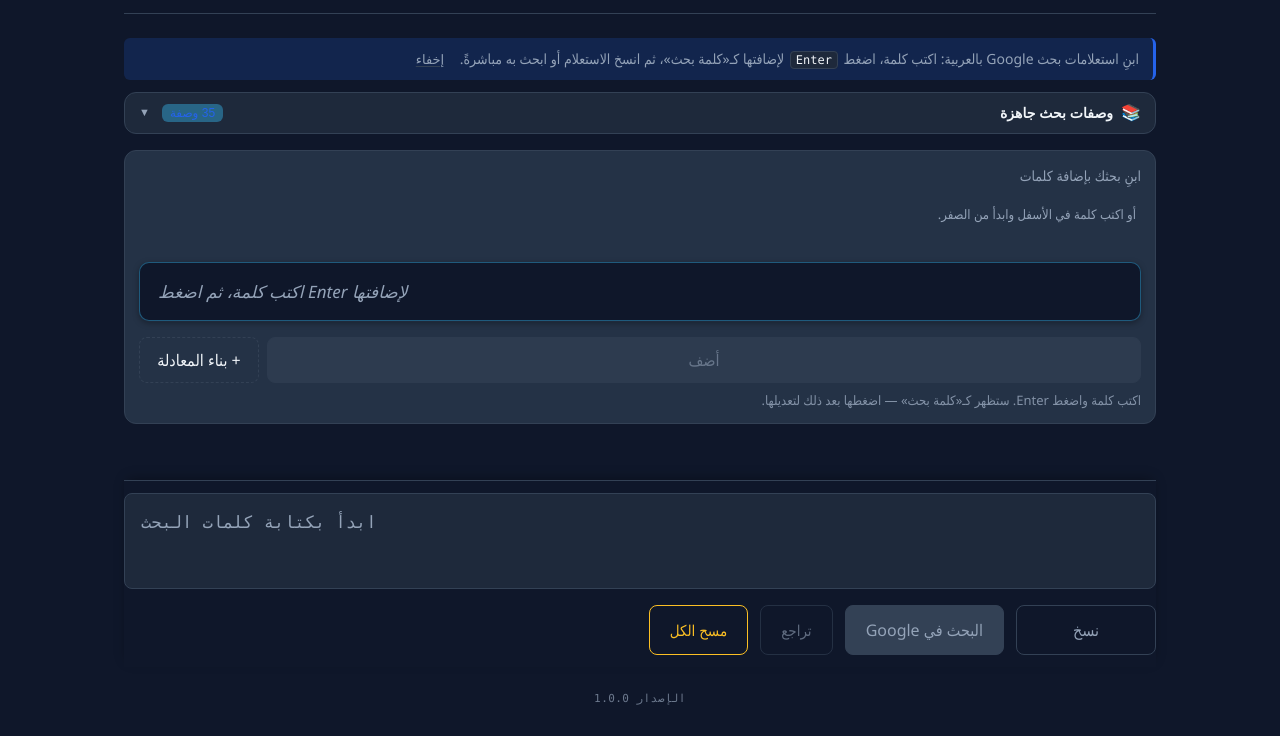
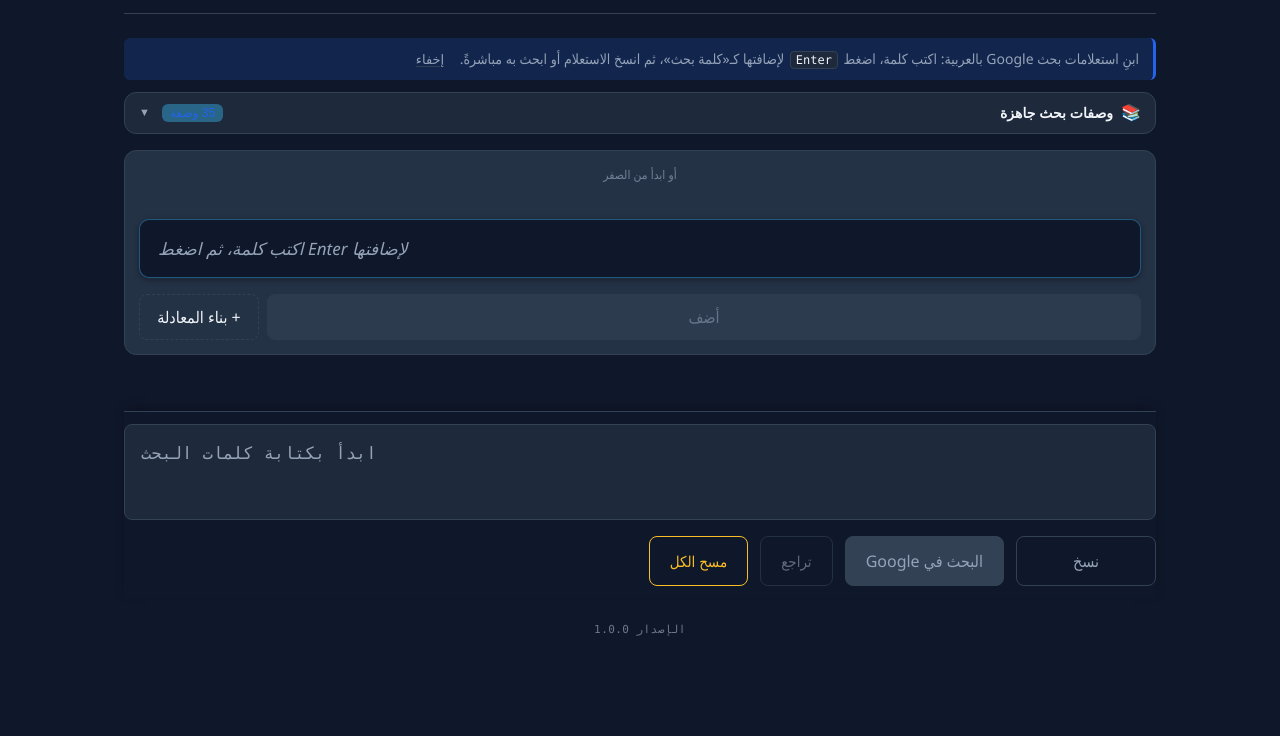
Before and after one commit to bhngyn/search-maker, a website built with Vite: page src/index.html in a window 1280 px wide. Shown: the part 111-847 px from the top of the page. After the commit the page ends 800 px from the top, so only its background shows below. Built offline with nearby package versions, Linux system fonts and the light colour scheme.

Commit message:
feat(chip-section): hide chip-section heading and composer hint visually
Promote the chip area as the visual anchor of the panel by visually
hiding the section h2 and composer-hint paragraph. Both stay in the DOM
for aria-labelledby / aria-describedby so screen readers still pick them
up. Tighten chip-area min-height to 44px to match the new compact look,
and refit the empty-state hint copy + styling.

```diff
--- a/src/i18n/messages.js
+++ b/src/i18n/messages.js
@@ -331,7 +331,7 @@ export const MESSAGES = {
   'ui.chipArea.orGroupAddTitle':   { ar: 'إضافة بديل آخر بـ "أو"',           en: 'Add another OR alternative' },
   'ui.chipArea.andSeam':           { ar: 'و',                                en: 'and' },
   'ui.chipArea.emptyHeading':      { ar: 'ابدأ من قالب جاهز:',              en: 'Start from a template:' },
-  'ui.chipArea.emptyHint':         { ar: 'أو اكتب كلمة في الأسفل وابدأ من الصفر.', en: 'Or type a term below to start from scratch.' },
+  'ui.chipArea.emptyHint':         { ar: 'أو ابدأ من الصفر',                  en: 'or start from scratch' },
   'ui.chipArea.emptyAdvancedFallback':{
     ar: 'لم تُضف أي كلمات بعد. اكتب كلمة في الأسفل واضغط Enter.',
     en: 'No terms yet. Type one below and press Enter.',
--- a/src/styles/chips.css
+++ b/src/styles/chips.css
@@ -15,16 +15,23 @@
   flex-direction: column;
   gap: 10px;
 }
+/* Section heading kept for aria-labelledby; visually hidden so the input
+   dominates the panel. Screen readers still announce the section. */
 .chip-section h2 {
-  margin: 0;
-  font-size: 14px;
-  color: var(--fg-muted);
-  font-weight: 500;
+  position: absolute;
+  width: 1px;
+  height: 1px;
+  padding: 0;
+  margin: -1px;
+  overflow: hidden;
+  clip: rect(0, 0, 0, 0);
+  white-space: nowrap;
+  border: 0;
 }
 
 /* ===== Chip area ===== */
 .chip-area {
-  min-height: 56px;
+  min-height: 44px;
   padding: 8px;
   background: var(--bg);
   border: 1px dashed var(--border);
@@ -283,12 +290,18 @@
   opacity: 0.85;
 }
 
+/* Composer help text kept for aria-describedby on the input; visually
+   hidden because the input placeholder already carries the same instruction. */
 .composer-hint {
-  margin: 0;
-  font-size: 13px;
-  line-height: 1.4;
-  color: var(--fg-muted);
-  opacity: 0.85;
+  position: absolute;
+  width: 1px;
+  height: 1px;
+  padding: 0;
+  margin: -1px;
+  overflow: hidden;
+  clip: rect(0, 0, 0, 0);
+  white-space: nowrap;
+  border: 0;
 }
 
 /* ===== Ghost chip preview =====
@@ -1227,9 +1240,12 @@
 }
 .chip-area-empty-hint {
   margin: 0;
-  font-size: 13px;
+  font-size: 12px;
   color: var(--fg-muted);
-  padding: 8px 4px;
+  opacity: 0.7;
+  padding: 0 8px;
+  text-align: center;
+  width: 100%;
 }
 
 /* The muted fallback line is hidden — the empty-hint paragraph takes its place. */
```
